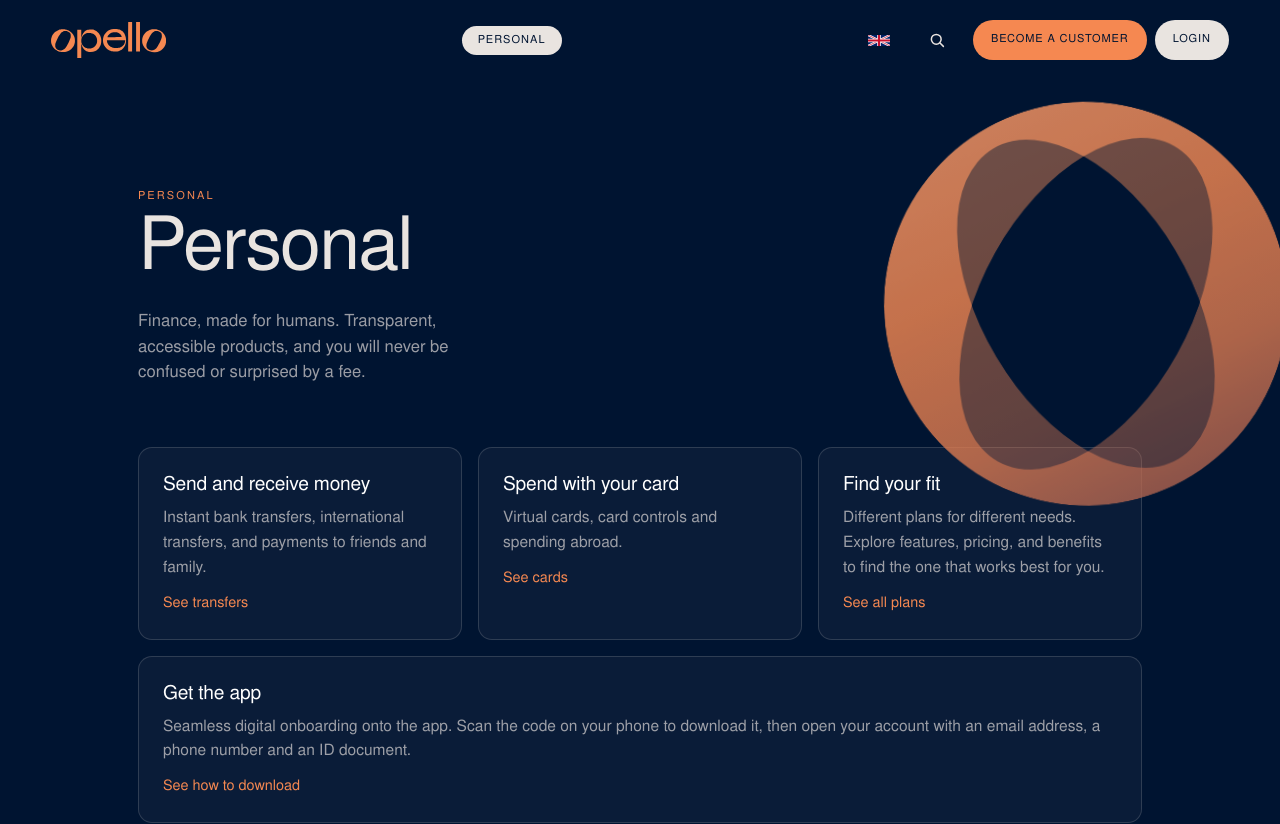
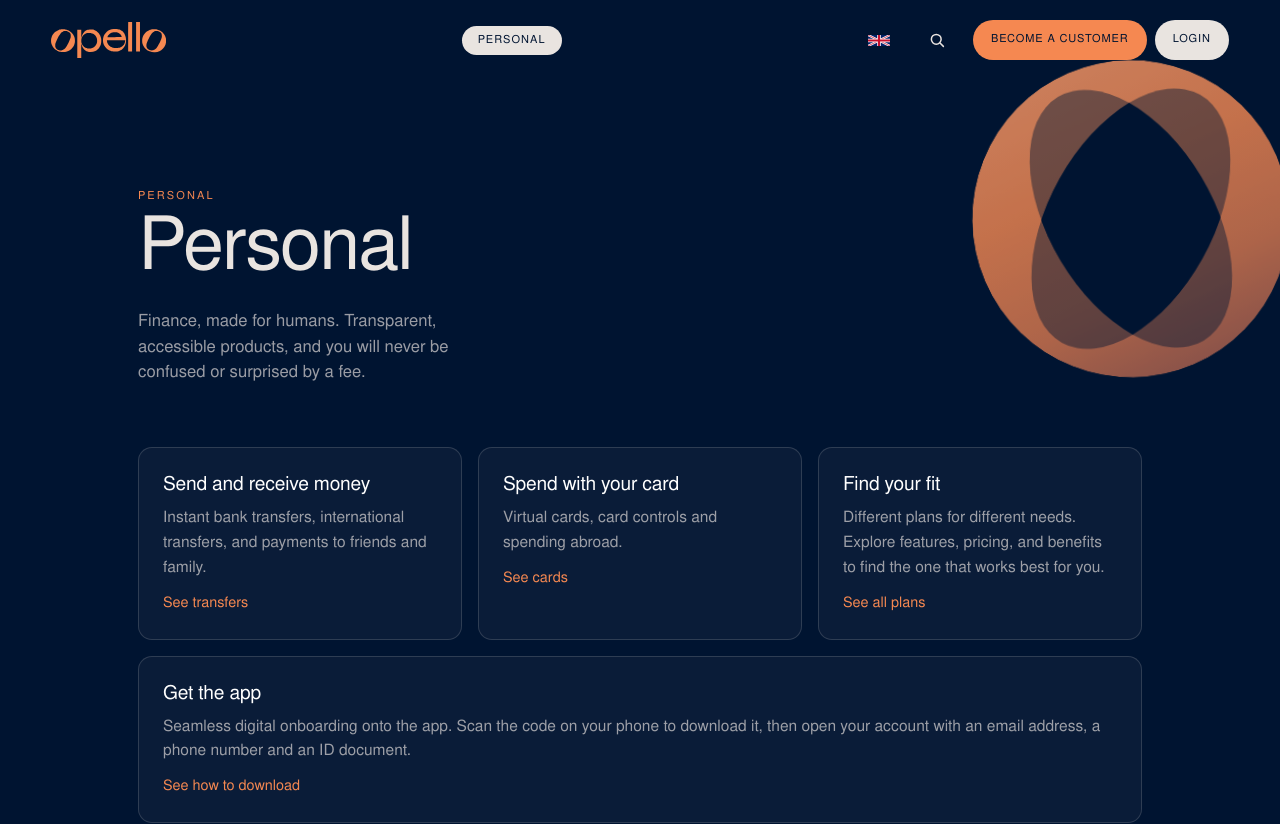
Before and after one commit to opello-uk/website, a SvelteKit app: page /studio/personal in a window 1280 px wide. Shown: the top 824 px of the page. Built offline with nearby package versions, Linux system fonts and the light colour scheme.

Commit message:
Baseline motion: scroll parallax on hero rings (landing + all sub-page templates); shared ring geometry now clears the first card row on LTR too (RTL override removed)
🪂 Generated with [Skydive](https://skydive.com)

```diff
--- a/src/routes/studio/[lang]/[slug]/+page.svelte
+++ b/src/routes/studio/[lang]/[slug]/+page.svelte
@@ -183,9 +183,12 @@
 	}
 	.ring {
 		position: absolute;
-		top: -32px;
+		/* lifted and shrunk so the lower edge clears the first card row (verified
+		   overlapping the third card's heading at 1440; geometry now shared by
+		   LTR and RTL pages, so the old RTL-only override is gone) */
+		top: -72px;
 		inset-inline-end: -12vw;
-		width: min(44vw, 420px);
+		width: min(34vw, 330px);
 		aspect-ratio: 1;
 		opacity: 0.8;
 		pointer-events: none;
@@ -202,15 +205,25 @@
 		from { transform: rotate(-1deg) translateY(-6px); }
 		to { transform: rotate(1.2deg) translateY(7px); }
 	}
+	/* Baseline-phase parallax: same scroll-linked ring as the EN template
+	   (rises a touch faster than the page and fades slightly; scroll-driven
+	   CSS, no JS; static ring without animation-timeline; reduced-motion gets
+	   the drift only). */
+	@keyframes ring-parallax {
+		from { translate: 0 0; opacity: 0.8; }
+		to { translate: 0 -6vh; opacity: 0.45; }
+	}
+	@supports (animation-timeline: scroll()) {
+		@media (min-width: 900px) and (prefers-reduced-motion: no-preference) {
+			.hero .ring {
+				animation: ring-parallax linear both;
+				animation-timeline: scroll(root block);
+				animation-range: 0 90vh;
+			}
+		}
+	}
 	@media (prefers-reduced-motion: reduce) {
 		.ring :global(svg) { animation: none; }
-	}
-	/* RTL: the mirrored ring hangs over the first card's text at 1440; lift and
-	   shrink it slightly so its lower edge clears the card row (LTR pages keep
-	   the baseline-size ring) */
-	:global([dir="rtl"]) .ring {
-		top: -72px;
-		width: min(34vw, 330px);
 	}
 	.copy {
 		position: relative;
--- a/src/routes/studio/[slug]/+page.svelte
+++ b/src/routes/studio/[slug]/+page.svelte
@@ -199,9 +199,12 @@
 	}
 	.ring {
 		position: absolute;
-		top: -32px;
+		/* lifted and shrunk so the lower edge clears the first card row: the old
+		   420px ring crossed the third card's heading and body at 1440 (verified
+		   live). Same geometry the RTL pages already ship. */
+		top: -72px;
 		inset-inline-end: -12vw;
-		width: min(44vw, 420px);
+		width: min(34vw, 330px);
 		aspect-ratio: 1;
 		opacity: 0.8;
 		pointer-events: none;
@@ -217,6 +220,23 @@
 	@keyframes ring-drift {
 		from { transform: rotate(-1deg) translateY(-6px); }
 		to { transform: rotate(1.2deg) translateY(7px); }
+	}
+	/* Baseline-phase parallax: the ring rises a touch faster than the page and
+	   fades slightly as you scroll, so it reads as a layer above the content.
+	   Scroll-driven CSS (no JS); browsers without animation-timeline keep the
+	   static ring, and reduced-motion users get the drift only. */
+	@keyframes ring-parallax {
+		from { translate: 0 0; opacity: 0.8; }
+		to { translate: 0 -6vh; opacity: 0.45; }
+	}
+	@supports (animation-timeline: scroll()) {
+		@media (min-width: 900px) and (prefers-reduced-motion: no-preference) {
+			.hero .ring {
+				animation: ring-parallax linear both;
+				animation-timeline: scroll(root block);
+				animation-range: 0 90vh;
+			}
+		}
 	}
 	@media (prefers-reduced-motion: reduce) {
 		.ring :global(svg) { animation: none; }
```
Also changed, not shown: src/lib/studio/StudioHero.svelte (+17 -0 lines).
